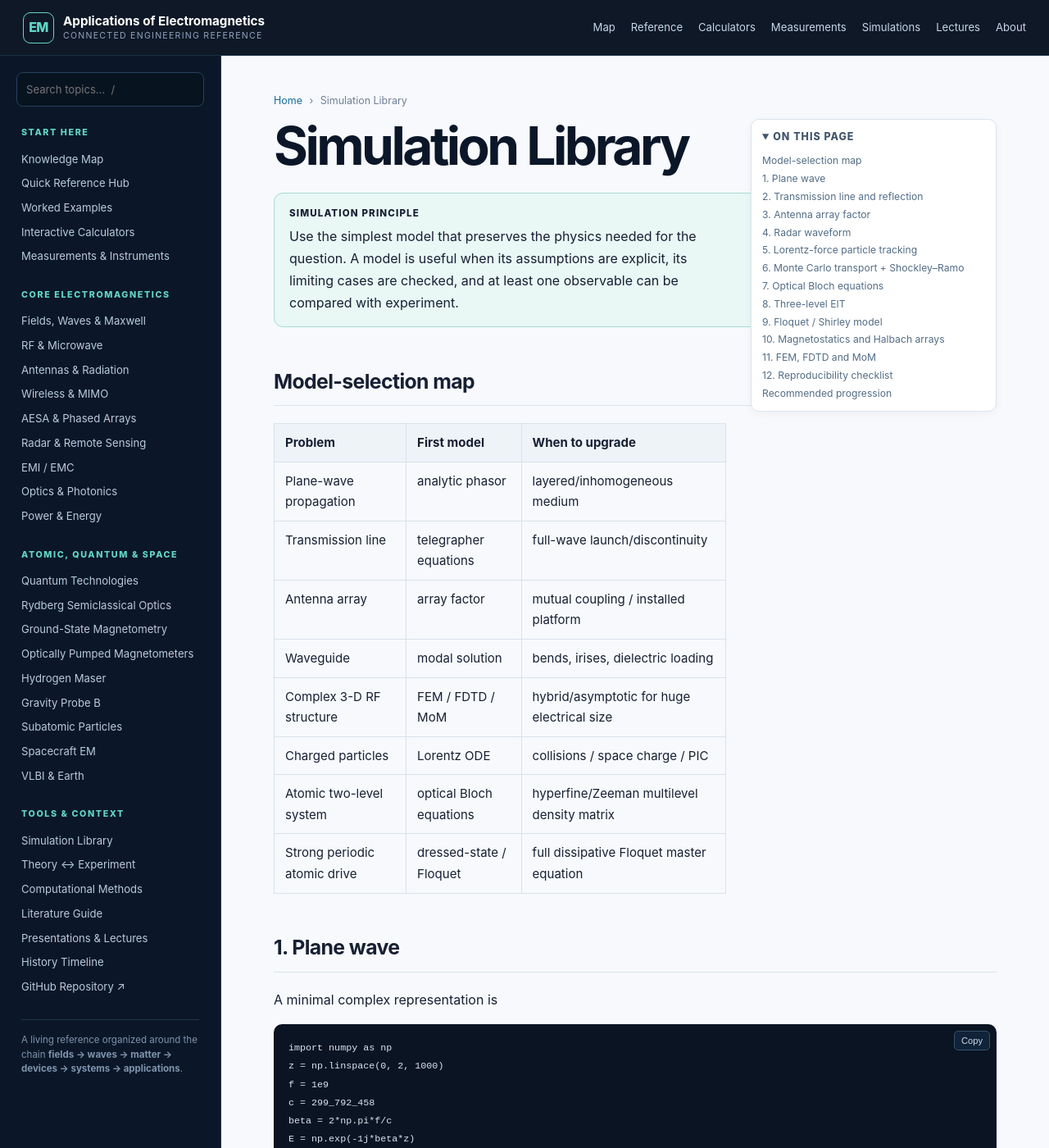
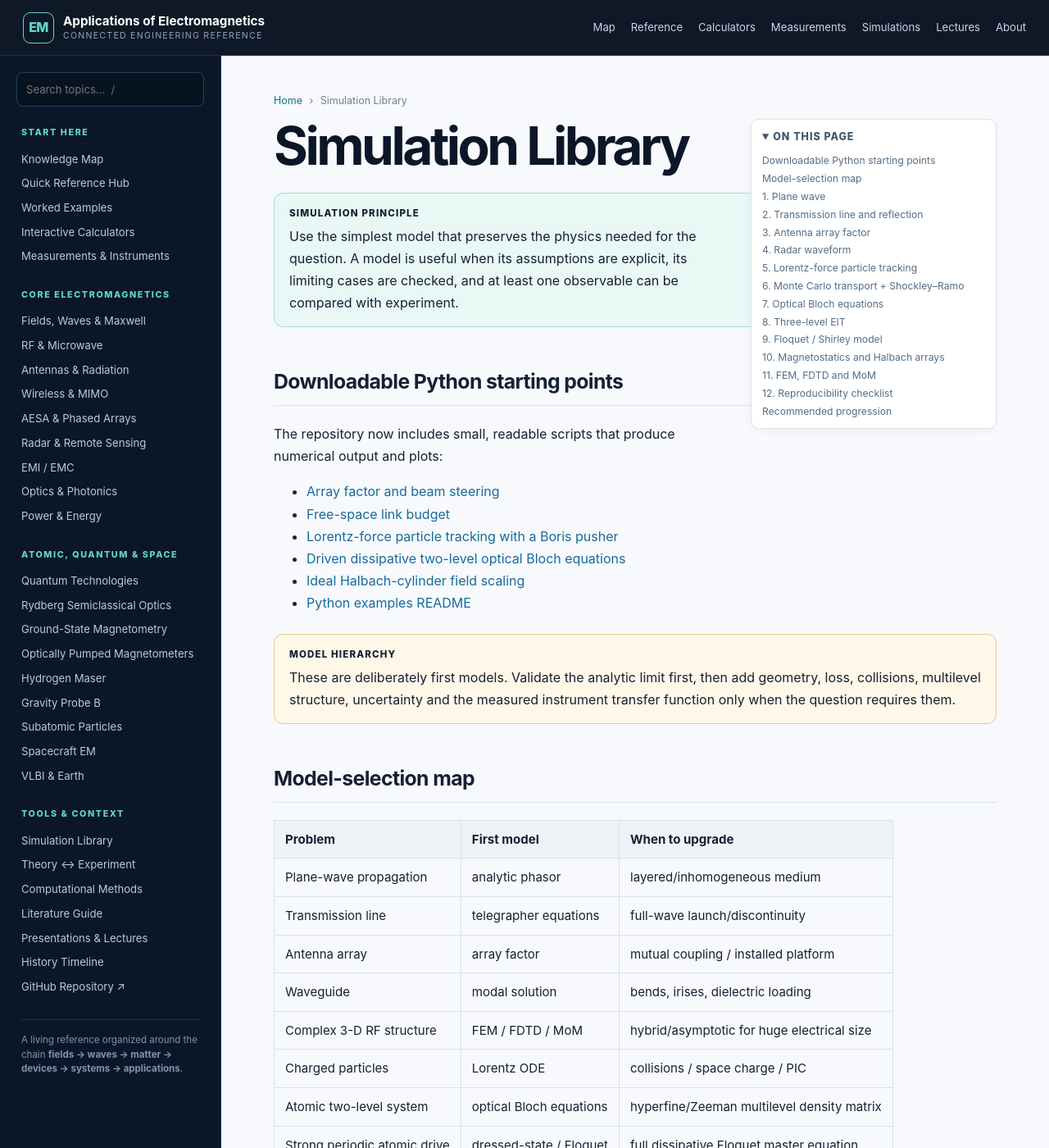
Before and after one commit to RajavardhanT/Electromagnetics_Applications, a Jekyll site: the page built from simulations/index.md, in a window 1280 px wide and 1400 px high. Shown: the whole window at 82% size. Built offline with Jekyll 4.4.1, drawn with Linux system fonts in a browser that asks for light colours.

Commit message:
Link reusable Python simulations

```diff
--- a/simulations/index.md
+++ b/simulations/index.md
@@ -7,6 +7,19 @@ description: A roadmap from equations to reproducible numerical models for elect
 # Simulation Library
 
 <div class="intuition"><span class="callout-title">Simulation principle</span>Use the simplest model that preserves the physics needed for the question. A model is useful when its assumptions are explicit, its limiting cases are checked, and at least one observable can be compared with experiment.</div>
+
+## Downloadable Python starting points
+
+The repository now includes small, readable scripts that produce numerical output and plots:
+
+- [Array factor and beam steering](python/array_factor.py)
+- [Free-space link budget](python/link_budget.py)
+- [Lorentz-force particle tracking with a Boris pusher](python/lorentz_boris.py)
+- [Driven dissipative two-level optical Bloch equations](python/optical_bloch_two_level.py)
+- [Ideal Halbach-cylinder field scaling](python/halbach_ideal.py)
+- [Python examples README](python/README.md)
+
+<div class="engineering"><span class="callout-title">Model hierarchy</span>These are deliberately first models. Validate the analytic limit first, then add geometry, loss, collisions, multilevel structure, uncertainty and the measured instrument transfer function only when the question requires them.</div>
 
 ## Model-selection map
 
```
